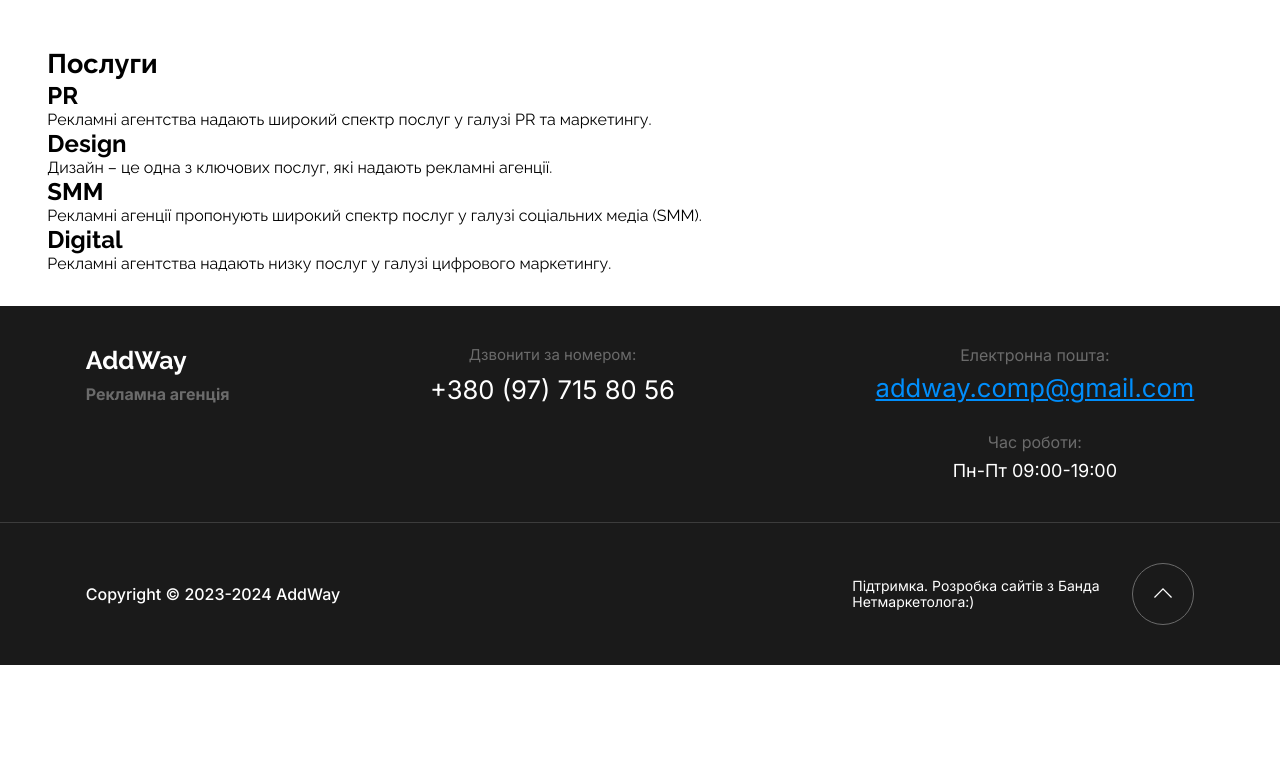
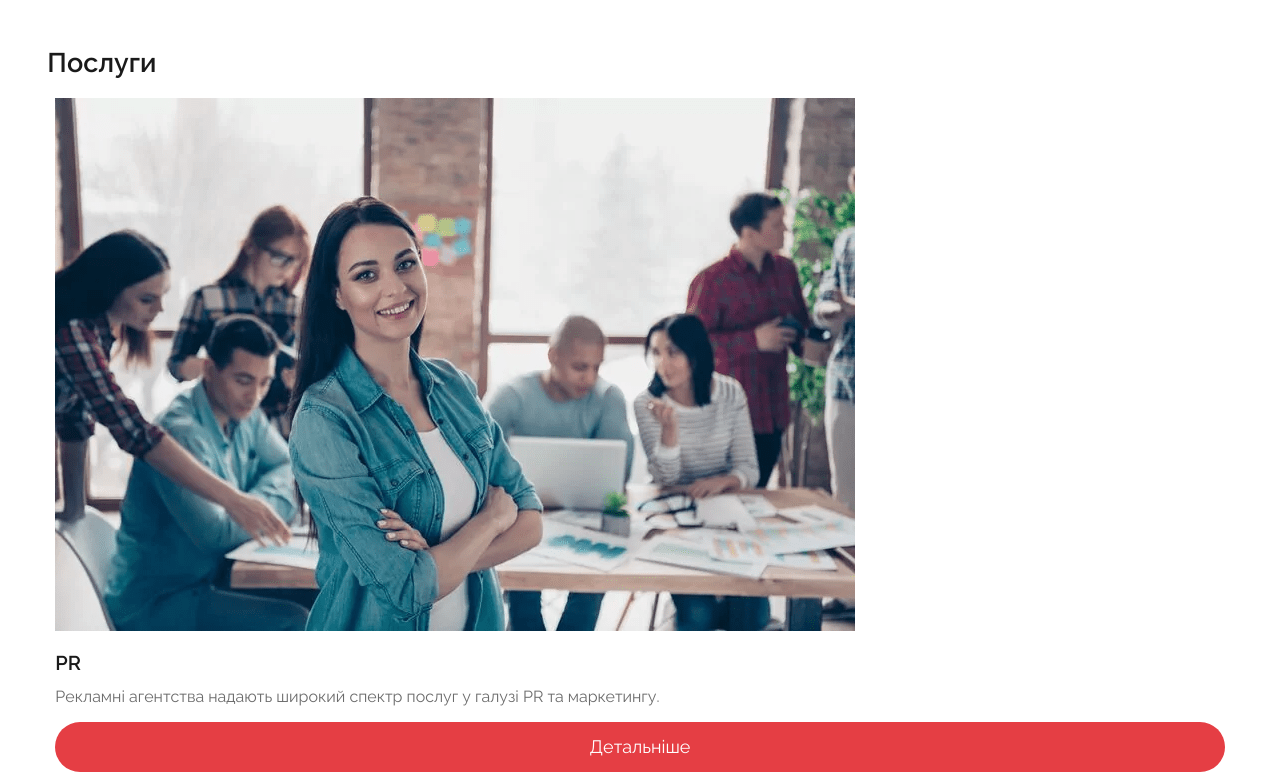
Before and after one commit to netmarketolog/new-addway, a website built with Parcel: page src/services.html in a window 1280 px wide. Shown: the part 263-1040 px from the top of the page. Before the commit the page ends 928 px from the top, so only its background shows below. Built offline with nearby package versions, Linux system fonts and the light colour scheme.

Commit message:
finish page services

```diff
--- a/src/partials/services/services.html
+++ b/src/partials/services/services.html
@@ -1,25 +1,29 @@
-<section class="services-partial-info container">
+<section class="services-partial-info">
   <h1 class="services-partial-info_title">Послуги</h1>
   <ul class="services-partial-info_content">
-    <li>
-      <img src="./images/services/first-img-min.png" alt="">
-      <h2>PR</h2>
-      <p>Рекламні агентства надають широкий спектр послуг у галузі PR та маркетингу.</p>
+    <li class="services-partial-info_item">
+      <img class="services-partial-info_item-img" src="./images/services/first-img-min.png" alt="">
+      <h2 class="services-partial-info_item-title">PR</h2>
+      <p class="services-partial-info_item-text">Рекламні агентства надають широкий спектр послуг у галузі PR та маркетингу.</p>
+    <a class="services-partial-info_link" href="./pr">Детальніше</a>
     </li>
-    <li>
-      <img src="./images/services/second-img-min.png" alt="">
-      <h2>Design</h2>
-      <p>Дизайн – це одна з ключових послуг, які надають рекламні агенції.</p>
+    <li class="services-partial-info_item">
+      <img class="services-partial-info_item-img" src="./images/services/second-img-min.png" alt="">
+      <h2 class="services-partial-info_item-title">Design</h2>
+      <p class="services-partial-info_item-text">Дизайн – це одна з ключових послуг, які надають рекламні агенції.</p>
+    <a class="services-partial-info_link" href="./design">Детальніше</a>
     </li>
-    <li>
-      <img src="./images/services/third-img-min.png" alt="">
-      <h2>SMM</h2>
-      <p>Рекламні агенції пропонують широкий спектр послуг у галузі соціальних медіа (SMM).</p>
+    <li class="services-partial-info_item">
+      <img class="services-partial-info_item-img" src="./images/services/third-img-min.png" alt="">
+      <h2 class="services-partial-info_item-title">SMM</h2>
+      <p class="services-partial-info_item-text">Рекламні агенції пропонують широкий спектр послуг у галузі соціальних медіа (SMM).</p>
+    <a class="services-partial-info_link" href="./smm">Детальніше</a>
     </li>
-    <li>
-      <img src="./images/services/fourth-img-min.png" alt="">
-      <h2>Digital</h2>
-      <p>Рекламні агентства надають низку послуг у галузі цифрового маркетингу.</p>
+    <li class="services-partial-info_item">
+      <img class="services-partial-info_item-img" src="./images/services/fourth-img-min.png" alt="">
+      <h2 class="services-partial-info_item-title">Digital</h2>
+      <p class="services-partial-info_item-text">Рекламні агентства надають низку послуг у галузі цифрового маркетингу.</p>
+    <a class="services-partial-info_link" href="./digital">Детальніше</a>
     </li>
   <ul/>
 </section>
--- a/src/sass/_breadcrumbs.scss
+++ b/src/sass/_breadcrumbs.scss
@@ -1,5 +1,4 @@
 .breadcrumb {
-  padding: 0 0.5rem;
   font-family: Inter, sans-serif;
   font-size: 15px;
 }
--- a/src/sass/_services-info.scss
+++ b/src/sass/_services-info.scss
@@ -1,19 +1,67 @@
-.services-partial-info {
-  padding-top: 30px;
-  padding-bottom: 30px;
-
-  @media screen and (min-width: 480px) {
-    padding-left: 3.7%;
-    padding-right: 3.7%;
-  }
-}
-
 .services-partial-info_title {
+  display: flex;
+  position: relative;
   margin-top: 20px;
   margin-bottom: 5px;
   font-size: 27px;
+
+  font-weight: 600;
+  line-height: 110%;
+  color: var(--second-main-text-color);
 }
 
 .services-partial-info_content {
+  margin-top: 20px;
   line-height: 150%;
 }
+
+.services-partial-info_item {
+  margin-left: 8px;
+  margin-right: 8px;
+  margin-bottom: 20px;
+  width: calc(100% - 16px);
+}
+
+.services-partial-info_item-img {
+  margin: 0 0 20px;
+}
+
+.services-partial-info_item-title {
+  margin: 0 0 12px;
+
+  font-weight: 600;
+  font-size: 20px;
+  line-height: 1.2;
+  color: var(--second-main-text-color);
+}
+
+.services-partial-info_item-text {
+  margin: 0 0 16px;
+  box-sizing: border-box;
+
+  font-size: 16px;
+  line-height: 1.2;
+  color: var(--second-title-color);
+}
+
+.services-partial-info_link {
+  display: flex;
+  align-items: center;
+  justify-content: center;
+
+  min-height: max(2.778em, 50px);
+
+  border-top-left-radius: 250px;
+  border-top-right-radius: 250px;
+  border-bottom-left-radius: 250px;
+  border-bottom-right-radius: 250px;
+  border-color: rgba(204, 204, 204, 0);
+  border-style: solid;
+
+  font-size: 18px;
+  line-height: 1;
+  cursor: pointer;
+
+  background: var(--main-red-color);
+  color: var(--main-title-color);
+}
--- /dev/null
+++ b/src/sass/_services-page.scss
@@ -0,0 +1,9 @@
+.services-page_container {
+  padding-top: 30px;
+  padding-bottom: 30px;
+
+  @media screen and (min-width: 480px) {
+    padding-left: 3.7%;
+    padding-right: 3.7%;
+  }
+}
--- a/src/sass/index.scss
+++ b/src/sass/index.scss
@@ -18,3 +18,4 @@
 @import './weWork';
 
 @import './services-info';
+@import './services-page';
--- a/src/services.html
+++ b/src/services.html
@@ -17,8 +17,10 @@
   <body>
     <include src="./partials/header.html"></include>
     <main>
-      <include src="./partials/breadcrumbs.html"></include>
-      <include src="./partials/services/services.html"></include>
+      <div class="services-page_container">
+        <include src="./partials/breadcrumbs.html"></include>
+        <include src="./partials/services/services.html"></include>
+      </div>
     </main>
 
     <include src="./partials/footer.html"></include>
```
Also changed, not shown: src/images/services/first-img-min.png (added), src/images/services/fourth-img-min.png (added), src/images/services/second-img-min.png (added), src/images/services/third-img-min.png (added).
